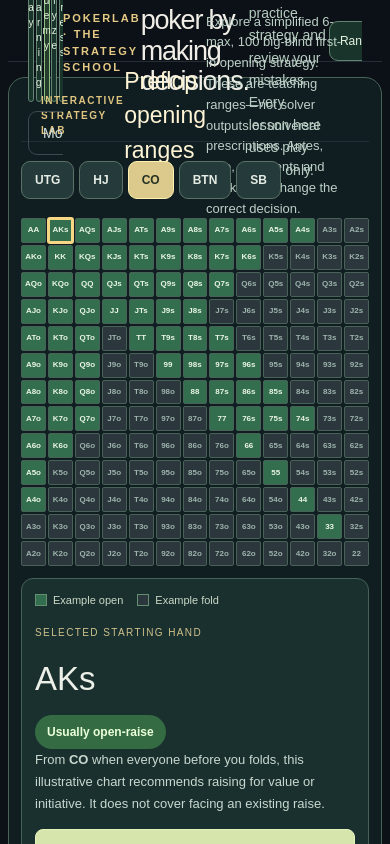
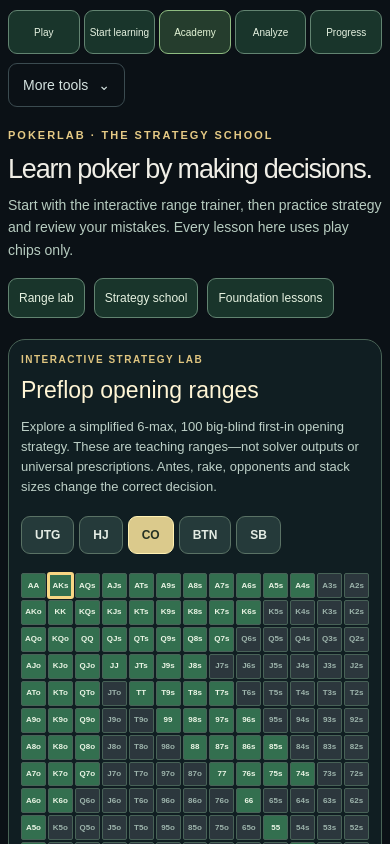
Before and after one commit to vendoraise-lang/Poker-software, a Next.js app: page /academy in a window 390 px wide. Shown: the top 844 px of the page. Built offline with nearby package versions, Linux system fonts and the light colour scheme.

Commit message:
Remove inherited fixed global header and main layout causing Academy overlap on iPhone

```diff
--- a/app/globals.css
+++ b/app/globals.css
@@ -4440,3 +4440,42 @@ button:disabled {
 .academy-legacy-wrap{max-width:1160px;margin:24px auto;border:1px solid #537063;padding:16px;border-radius:12px}.academy-legacy-wrap>summary{cursor:pointer;font-weight:750;color:#e9dbab;font-size:15px}.academy-legacy-wrap>.academy-shell{max-width:100%}
 .academy-new-page .workspace-links{max-width:100%}
 @media(max-width:760px){.academy-new-page{padding:10px 8px}.academy-new-page .workspace-primary{display:grid;grid-template-columns:repeat(5,minmax(0,1fr));gap:4px}.academy-new-page .workspace-primary a{font-size:10px;min-width:0;padding:11px 2px;text-align:center;overflow-wrap:anywhere}.academy-new-hero>span{margin-top:14px}.academy-new-hero>nav a{padding:10px}.academy-legacy-wrap{padding:9px}.academy-new-page .academy-layout{min-width:0;max-width:100%}.academy-new-page .academy-modules{display:flex;overflow-x:auto;max-width:100%;gap:8px}.academy-new-page .academy-modules button{min-width:190px;flex:0 0 190px}}
+
+/* Critical fix: old global main/header rules must never control standalone Academy. */
+main.academy-new-page{margin:0!important;width:100%!important;max-width:none;min-width:0;box-sizing:border-box;overflow-x:clip}
+.academy-new-page header.academy-new-hero,
+.academy-new-page .rl-header,
+.academy-new-page .advanced-intro,
+.academy-new-page .advanced-content>header,
+.academy-new-page .academy-header{
+ height:auto!important;min-height:0!important;
+ display:block!important;
+ padding:0!important;
+ border-bottom:0!important;
+ width:100%!important;
+ max-width:100%;
+ position:relative;
+}
+.academy-new-page .academy-new-hero{padding:0 4px 16px!important}
+.academy-new-page .rl-header h2,.academy-new-page .rl-header p,
+.academy-new-page .academy-new-hero h1,.academy-new-page .academy-new-hero p,
+.academy-new-page .advanced-intro h2,.academy-new-page .advanced-intro p{
+ width:auto!important;max-width:100%!important;
+ position:static!important;float:none!important;
+ overflow-wrap:normal;white-space:normal;
+}
+.academy-new-page .rl-header{display:block!important;clear:both;overflow:visible}
+.academy-new-page .rl-header>span{display:block}
+.academy-new-page .rl-header h2{margin:10px 0 12px;line-height:1.2}
+.academy-new-page .rl-header p{margin:0 0 14px;line-height:1.55}
+.academy-new-page .academy-new-hero .workspace-links{height:auto!important;min-height:0!important;position:static;overflow:visible}
+.academy-new-page .academy-new-hero>nav{width:100%;position:static}
+.academy-new-page .advanced-intro{padding:20px!important;display:flex!important}
+.academy-new-page .advanced-content>header{padding:0 0 10px!important}
+@media(max-width:760px){
+ .academy-new-page .advanced-intro{display:block!important;padding:16px!important}
+ .academy-new-page .rl-shell{width:100%;box-sizing:border-box}
+ .academy-new-page .rl-header{width:100%!important}
+ .academy-new-page .rl-matrix{min-width:0;max-width:100%}
+ .academy-new-page .rl-cell{overflow:hidden;line-height:1;white-space:nowrap}
+}
```
